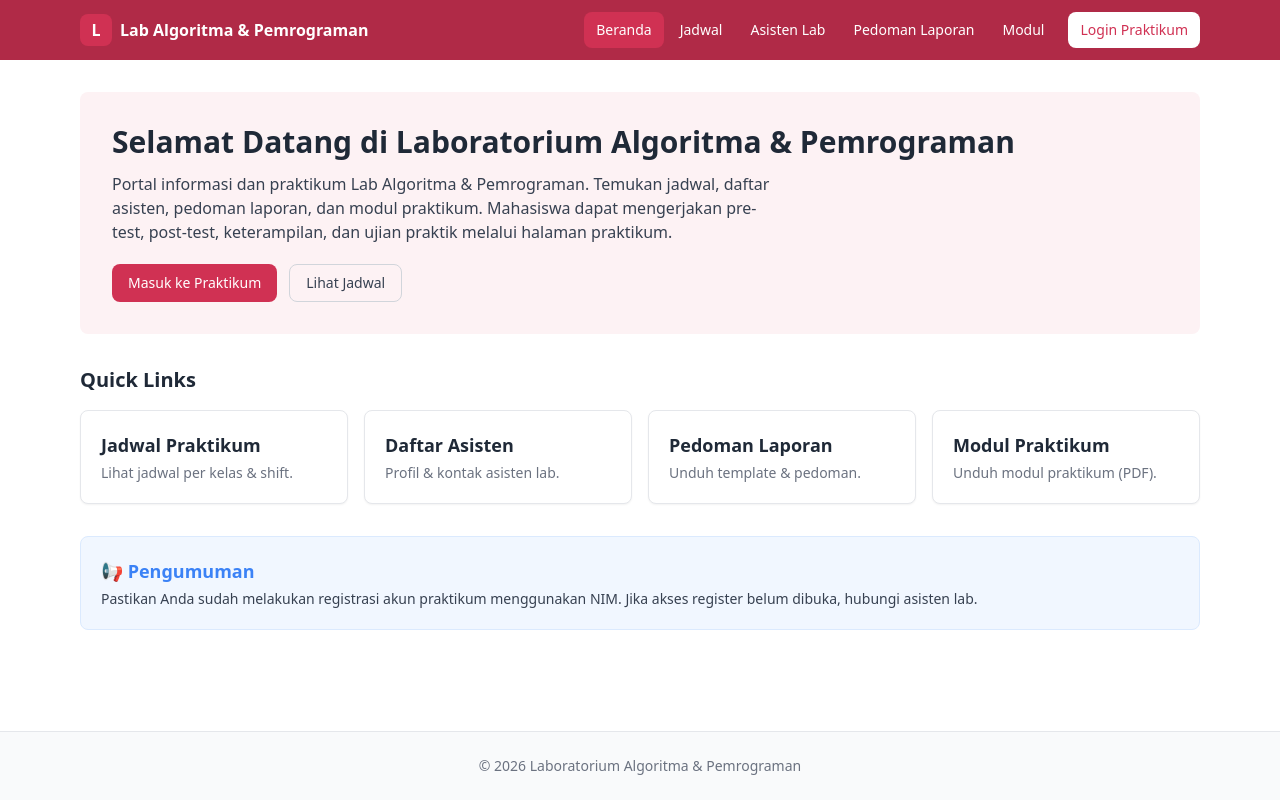
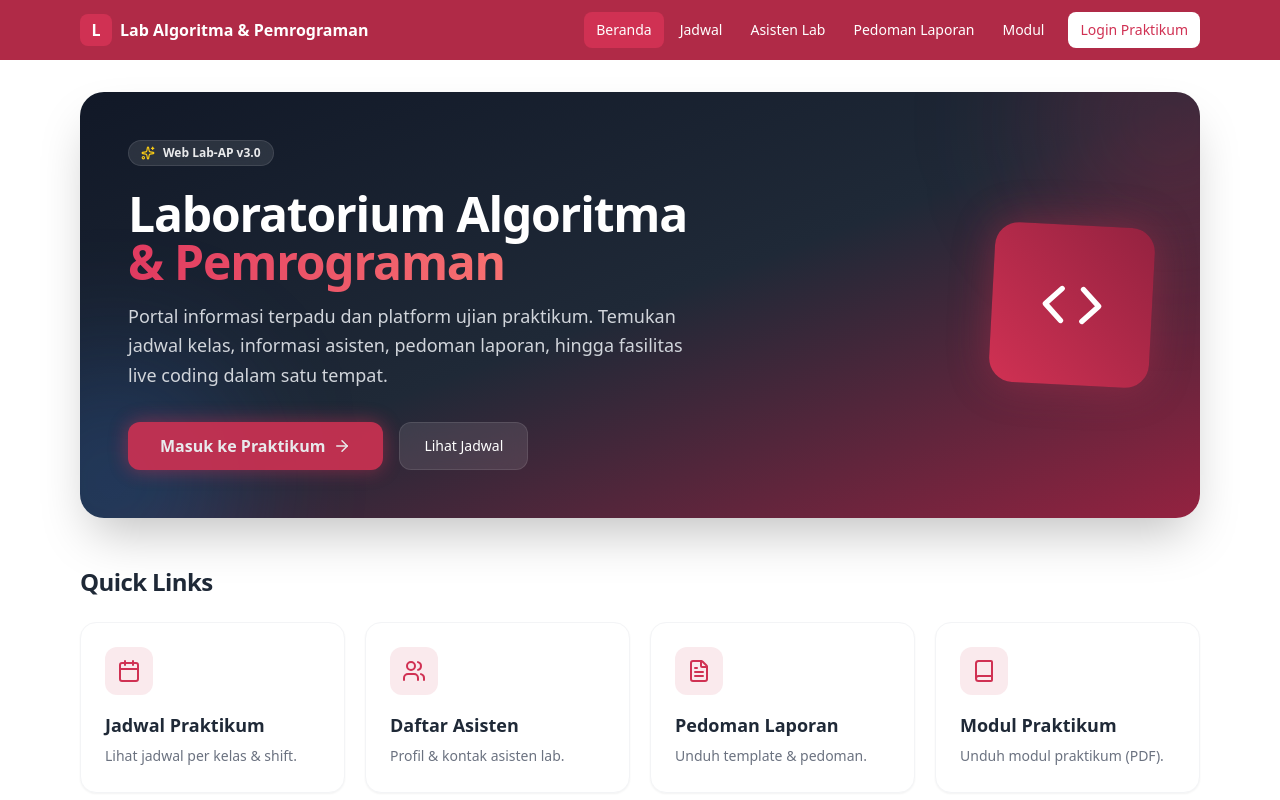
Before and after one commit to naufalraihans/sesl-lab-ap, a SvelteKit app in the folder frontend/: page /info in a window 1280 px wide. Shown: the top 800 px of the page. Built offline with nearby package versions, Linux system fonts and the light colour scheme.

Commit message:
harga dollar adalah 18.095,70 Rupiah Indonesia

```diff
--- a/frontend/package.json
+++ b/frontend/package.json
@@ -47,6 +47,7 @@
     "edra": "^2.0.24",
     "katex": "^0.17.0",
     "lowlight": "^3.3.0",
+    "lucide-svelte": "^1.0.1",
     "papaparse": "^5.5.3",
     "svelte-tiptap": "^3.0.1",
     "tippy.js": "^6.3.7",
--- a/frontend/src/app.css
+++ b/frontend/src/app.css
@@ -16,45 +16,60 @@
 
 @layer components {
 	.btn {
-		@apply inline-flex items-center justify-center gap-2 rounded-lg px-4 py-2 text-sm font-medium transition;
+		@apply inline-flex items-center justify-center gap-2 rounded-xl px-5 py-2.5 text-sm font-medium transition-all duration-300;
 	}
 	.btn-primary {
-		@apply btn bg-primary text-white hover:bg-primary-hover active:bg-primary-active disabled:bg-gray-300 disabled:text-gray-400 disabled:cursor-not-allowed;
+		@apply btn bg-primary text-white hover:bg-primary-hover hover:-translate-y-0.5 hover:shadow-lg hover:shadow-primary/30 active:translate-y-0 active:bg-primary-active disabled:bg-gray-300 disabled:text-gray-400 disabled:cursor-not-allowed disabled:transform-none disabled:shadow-none;
+	}
+	.btn-glow {
+		@apply animate-pulse-glow;
 	}
 	.btn-outline {
-		@apply btn border border-gray-300 text-ink-body hover:bg-surface-soft;
+		@apply btn border-2 border-gray-200 text-ink-body hover:border-primary/50 hover:bg-surface-soft hover:text-primary;
 	}
 	.btn-danger {
-		@apply btn bg-state-error text-white hover:opacity-90;
+		@apply btn bg-state-error text-white hover:-translate-y-0.5 hover:bg-red-600 hover:shadow-lg hover:shadow-red-500/30;
 	}
 	.card {
-		@apply rounded-lg border border-gray-200 bg-white p-5 shadow-sm transition hover:bg-surface-soft;
+		@apply rounded-2xl border border-gray-100 bg-white p-6 shadow-sm transition-all duration-300 hover:shadow-md hover:border-primary/20;
+	}
+	.hover-card {
+		@apply hover:-translate-y-1 hover:shadow-xl hover:shadow-primary/5;
+	}
+	.glass {
+		@apply bg-white/70 backdrop-blur-md border border-white/40 shadow-sm;
+	}
+	.glass-dark {
+		@apply bg-gray-900/80 backdrop-blur-lg border border-gray-700/50 shadow-lg;
 	}
 	.input {
-		@apply w-full rounded-lg border border-gray-300 px-3 py-2 text-sm outline-none focus:border-primary focus:ring-2 focus:ring-primary/20;
+		@apply w-full rounded-xl border border-gray-200 px-4 py-2.5 text-sm outline-none transition-all focus:border-primary focus:ring-4 focus:ring-primary/10 bg-gray-50 focus:bg-white;
 	}
 	.label {
-		@apply mb-1 block text-sm font-medium text-ink-body;
+		@apply mb-1.5 block text-sm font-semibold text-ink-body;
 	}
 	.badge {
-		@apply inline-flex items-center rounded-full px-2.5 py-0.5 text-xs font-medium;
+		@apply inline-flex items-center rounded-full px-3 py-1 text-xs font-semibold uppercase tracking-wider;
 	}
 	.table-wrap {
-		@apply w-full overflow-x-auto rounded-lg border border-gray-200;
+		@apply w-full overflow-x-auto rounded-2xl border border-gray-100 bg-white shadow-sm;
 	}
 	.tbl {
 		@apply w-full text-left text-sm;
 	}
 	.tbl thead th {
-		@apply bg-navbar px-4 py-3 font-semibold text-white;
+		@apply bg-gray-50/80 px-5 py-4 font-bold text-ink-body border-b border-gray-200 uppercase tracking-wider text-xs;
 	}
 	.tbl tbody td {
-		@apply px-4 py-3 border-t border-gray-100;
+		@apply px-5 py-4 border-b border-gray-50 transition-colors;
+	}
+	.tbl tbody tr:last-child td {
+		@apply border-0;
 	}
 	.tbl tbody tr:nth-child(even) {
-		@apply bg-surface-soft;
+		@apply bg-gray-50/30;
 	}
 	.tbl tbody tr:hover {
-		@apply bg-[#FADADD];
+		@apply bg-primary/5;
 	}
 }
--- a/frontend/src/routes/info/+page.svelte
+++ b/frontend/src/routes/info/+page.svelte
@@ -1,41 +1,76 @@
 <script lang="ts">
+	import { Calendar, Users, FileText, Book, ArrowRight, Bell, Code, Sparkles } from 'lucide-svelte';
+
 	const quickLinks = [
-		{ href: '/info/jadwal', title: 'Jadwal Praktikum', desc: 'Lihat jadwal per kelas & shift.' },
-		{ href: '/info/asisten', title: 'Daftar Asisten', desc: 'Profil & kontak asisten lab.' },
-		{ href: '/info/laporan', title: 'Pedoman Laporan', desc: 'Unduh template & pedoman.' },
-		{ href: '/info/modul', title: 'Modul Praktikum', desc: 'Unduh modul praktikum (PDF).' }
+		{ href: '/info/jadwal', title: 'Jadwal Praktikum', desc: 'Lihat jadwal per kelas & shift.', icon: Calendar },
+		{ href: '/info/asisten', title: 'Daftar Asisten', desc: 'Profil & kontak asisten lab.', icon: Users },
+		{ href: '/info/laporan', title: 'Pedoman Laporan', desc: 'Unduh template & pedoman.', icon: FileText },
+		{ href: '/info/modul', title: 'Modul Praktikum', desc: 'Unduh modul praktikum (PDF).', icon: Book }
 	];
 </script>
 
-<section class="rounded-lg bg-surface-soft p-8">
-	<h1 class="text-3xl">Selamat Datang di Laboratorium Algoritma &amp; Pemrograman</h1>
-	<p class="mt-3 max-w-2xl text-ink-body">
-		Portal informasi dan praktikum Lab Algoritma &amp; Pemrograman. Temukan jadwal, daftar asisten,
-		pedoman laporan, dan modul praktikum. Mahasiswa dapat mengerjakan pre-test, post-test,
-		keterampilan, dan ujian praktik melalui halaman praktikum.
-	</p>
-	<div class="mt-5 flex gap-3">
-		<a href="/praktikum/login" class="btn-primary">Masuk ke Praktikum</a>
-		<a href="/info/jadwal" class="btn-outline">Lihat Jadwal</a>
+<!-- Hero Section -->
+<section class="relative overflow-hidden rounded-3xl bg-gradient-to-br from-gray-900 via-gray-800 to-primary-dark p-8 md:p-12 shadow-2xl animate-fade-in">
+	<!-- Background decorations -->
+	<div class="absolute -top-24 -right-24 h-64 w-64 rounded-full bg-primary/20 blur-3xl filter animate-float"></div>
+	<div class="absolute -bottom-24 -left-24 h-64 w-64 rounded-full bg-blue-500/20 blur-3xl filter animate-float" style="animation-delay: -2s;"></div>
+
+	<div class="relative z-10 flex flex-col md:flex-row items-center gap-8">
+		<div class="flex-1">
+			<div class="inline-flex items-center gap-2 rounded-full bg-white/10 px-3 py-1 text-xs font-semibold text-white/90 backdrop-blur-md border border-white/10 mb-6">
+				<Sparkles size={14} class="text-yellow-400" />
+				<span>Web Lab-AP v3.0</span>
+			</div>
+			<h1 class="text-4xl md:text-5xl font-extrabold tracking-tight text-white leading-tight">
+				Laboratorium Algoritma <br/><span class="text-transparent bg-clip-text bg-gradient-to-r from-primary-hover to-red-400">&amp; Pemrograman</span>
+			</h1>
+			<p class="mt-4 max-w-xl text-lg text-gray-300 leading-relaxed">
+				Portal informasi terpadu dan platform ujian praktikum. Temukan jadwal kelas, informasi asisten, pedoman laporan, hingga fasilitas live coding dalam satu tempat.
+			</p>
+			<div class="mt-8 flex flex-wrap gap-4">
+				<a href="/praktikum/login" class="btn-primary btn-glow px-8 py-3 text-base font-bold shadow-primary/40">
+					Masuk ke Praktikum <ArrowRight size={18} />
+				</a>
+				<a href="/info/jadwal" class="btn bg-white/10 text-white hover:bg-white/20 backdrop-blur-md border border-white/10 px-6 py-3">
+					Lihat Jadwal
+				</a>
+			</div>
+		</div>
+		<div class="hidden lg:block">
+			<div class="grid h-40 w-40 place-items-center rounded-3xl bg-gradient-to-tr from-primary to-primary-dark shadow-[0_0_40px_rgba(208,49,83,0.4)] rotate-3 hover:rotate-0 transition-transform duration-500">
+				<Code size={64} class="text-white" />
+			</div>
+		</div>
 	</div>
 </section>
 
-<section class="mt-8">
-	<h2 class="mb-4 text-xl">Quick Links</h2>
-	<div class="grid gap-4 sm:grid-cols-2 lg:grid-cols-4">
-		{#each quickLinks as q}
-			<a href={q.href} class="card block">
-				<h3 class="text-lg">{q.title}</h3>
-				<p class="mt-1 text-sm text-ink-caption">{q.desc}</p>
+<section class="mt-12">
+	<div class="mb-6 flex items-center justify-between">
+		<h2 class="text-2xl font-bold tracking-tight text-ink-heading">Quick Links</h2>
+	</div>
+	<div class="grid gap-5 sm:grid-cols-2 lg:grid-cols-4">
+		{#each quickLinks as q, i}
+			<a href={q.href} class="card hover-card group block animate-fade-in-up" style="animation-delay: {i * 100}ms">
+				<div class="mb-4 inline-flex rounded-xl bg-primary/10 p-3 text-primary transition-colors group-hover:bg-primary group-hover:text-white">
+					<svelte:component this={q.icon} size={24} />
+				</div>
+				<h3 class="text-lg font-bold text-ink-heading transition-colors group-hover:text-primary">{q.title}</h3>
+				<p class="mt-1.5 text-sm leading-relaxed text-ink-caption">{q.desc}</p>
 			</a>
 		{/each}
 	</div>
 </section>
 
-<section class="mt-8 rounded-lg border border-state-info-bg bg-state-info-bg/40 p-5">
-	<h2 class="text-lg text-state-info">📢 Pengumuman</h2>
-	<p class="mt-1 text-sm text-ink-body">
-		Pastikan Anda sudah melakukan registrasi akun praktikum menggunakan NIM. Jika akses register
-		belum dibuka, hubungi asisten lab.
-	</p>
+<section class="mt-12 overflow-hidden rounded-2xl border border-blue-200 bg-gradient-to-r from-blue-50 to-white shadow-sm animate-fade-in-up" style="animation-delay: 400ms">
+	<div class="flex items-start gap-4 p-6">
+		<div class="mt-1 flex-shrink-0 rounded-full bg-blue-100 p-2 text-blue-600">
+			<Bell size={20} />
+		</div>
+		<div>
+			<h2 class="text-lg font-bold text-blue-900">Pengumuman Penting</h2>
+			<p class="mt-2 text-sm leading-relaxed text-blue-800/80">
+				Pastikan Anda sudah melakukan registrasi akun praktikum menggunakan <strong>NIM</strong> yang valid. Jika akses registrasi untuk kelas Anda belum dibuka, silakan hubungi asisten laboratorium yang bertugas.
+			</p>
+		</div>
+	</div>
 </section>
--- a/frontend/tailwind.config.ts
+++ b/frontend/tailwind.config.ts
@@ -37,6 +37,36 @@ export default {
 			},
 			borderRadius: {
 				DEFAULT: '0.5rem'
+			},
+			keyframes: {
+				'fade-in-up': {
+					'0%': { opacity: '0', transform: 'translateY(20px)' },
+					'100%': { opacity: '1', transform: 'translateY(0)' }
+				},
+				'fade-in': {
+					'0%': { opacity: '0' },
+					'100%': { opacity: '1' }
+				},
+				float: {
+					'0%, 100%': { transform: 'translateY(0)' },
+					'50%': { transform: 'translateY(-10px)' }
+				},
+				'pulse-glow': {
+					'0%, 100%': { opacity: '1', boxShadow: '0 0 0 0 rgba(208, 49, 83, 0.4)' },
+					'50%': { opacity: '0.9', boxShadow: '0 0 20px 0 rgba(208, 49, 83, 0.6)' }
+				},
+				'gradient-shift': {
+					'0%': { backgroundPosition: '0% 50%' },
+					'50%': { backgroundPosition: '100% 50%' },
+					'100%': { backgroundPosition: '0% 50%' }
+				}
+			},
+			animation: {
+				'fade-in-up': 'fade-in-up 0.6s ease-out forwards',
+				'fade-in': 'fade-in 0.5s ease-out forwards',
+				float: 'float 4s ease-in-out infinite',
+				'pulse-glow': 'pulse-glow 2s cubic-bezier(0.4, 0, 0.6, 1) infinite',
+				'gradient-shift': 'gradient-shift 8s ease infinite'
 			}
 		}
 	},
```
Also changed, not shown: frontend/src/lib/components/AppShell.svelte (+40 -29 lines), frontend/src/routes/praktikum/login/+page.svelte (+74 -28 lines), 1 other file (tests, documents, lock files or other folders).
